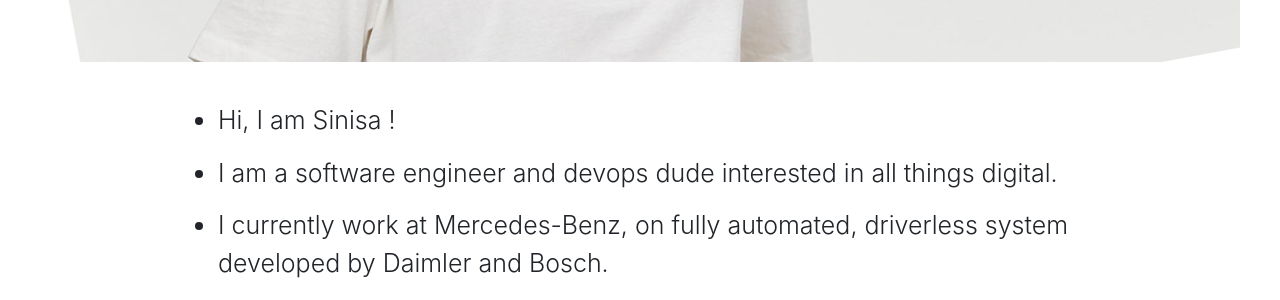
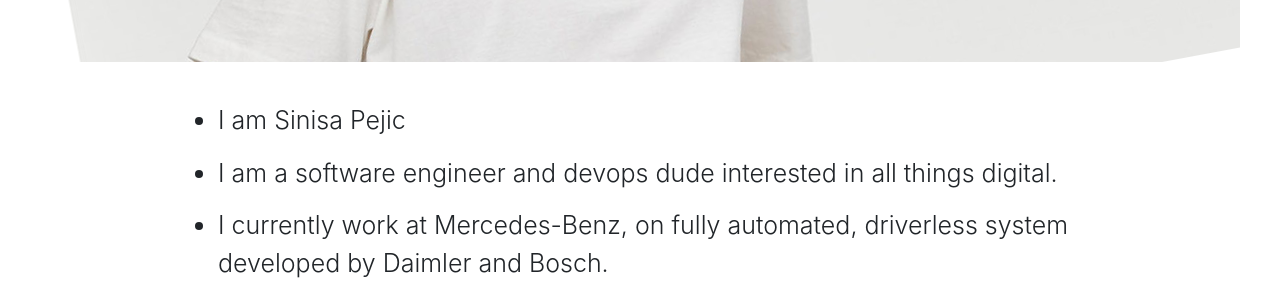
Before and after one commit to spejic88/spejic88.github.io, a Jekyll site: the page built from about.md, in a window 1280 px wide. Shown: the part 409-709 px from the top of the page. Built offline with Jekyll 4.4.1, drawn with Linux system fonts in a browser that asks for light colours; some web fonts are replaced.

Commit message:
update #3

```diff
--- a/about.md
+++ b/about.md
@@ -17,7 +17,7 @@
   <div class="row">
     <div class="col-md-12">
       <ul class="about-me-list">
-        <li>Hi, I am Sinisa !</li>
+        <li>I am Sinisa Pejic</li>
 
         <li>I am a software engineer and devops dude interested in all things digital.</li>
 
```
